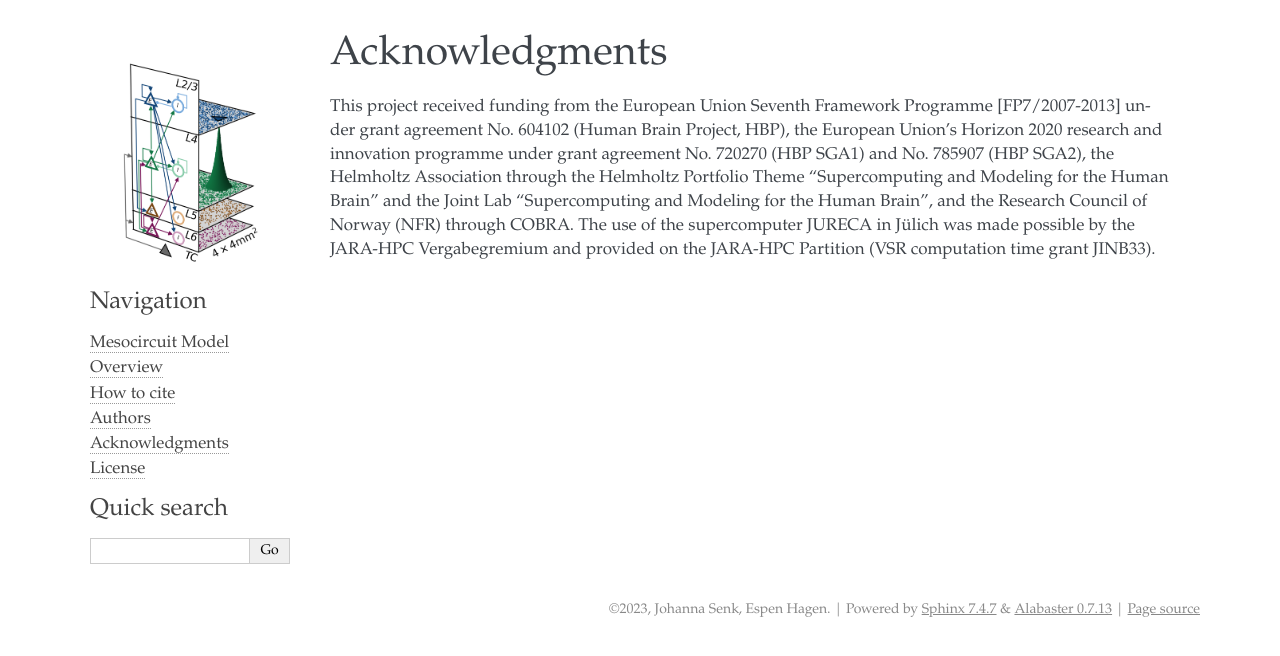
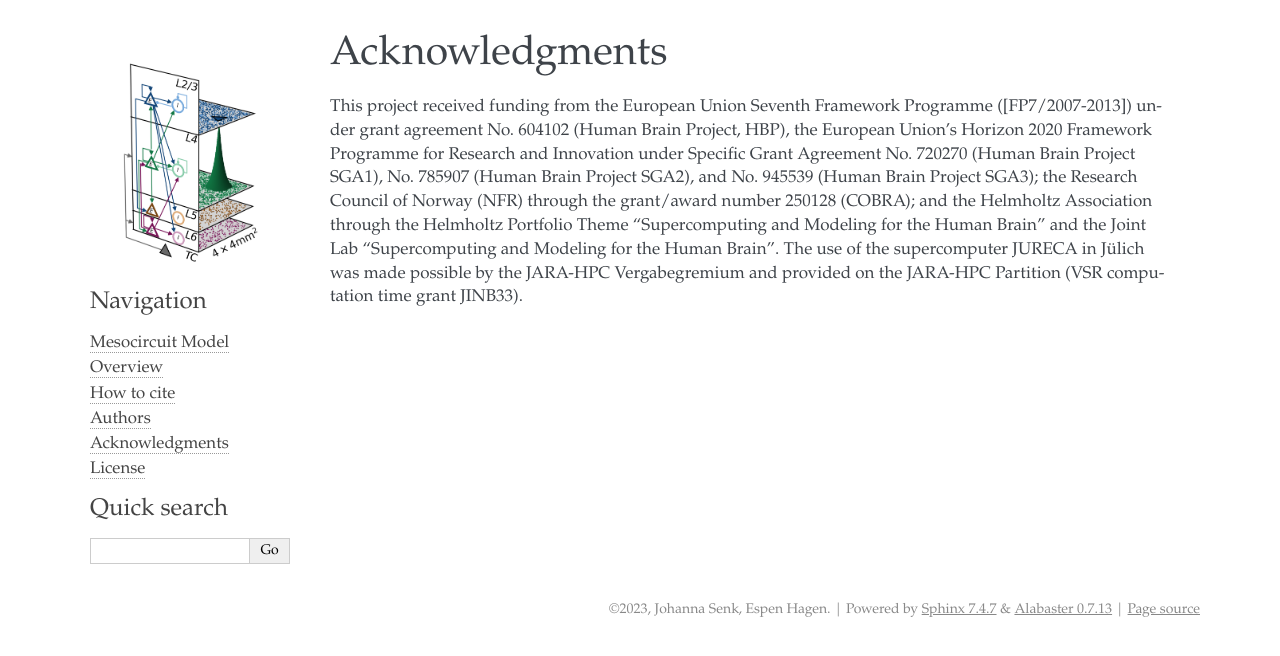
Before and after one commit to INM-6/mesocircuit-model, a Sphinx documentation site: the page built from docs/source/acknowledgments.rst, in a window 1280 px wide. Shown: the top 656 px of the page. Built offline with Sphinx 7.4.7, drawn with Linux system fonts in a browser that asks for light colours; formulas are drawn with MathJax 3; pages that are not in the unit, such as notebooks, are missing from menus.

Commit message:
Update acknowledgements in doc

```diff
--- a/docs/source/acknowledgments.rst
+++ b/docs/source/acknowledgments.rst
@@ -4,4 +4,4 @@
 Acknowledgments
 ===============
 
-This project received funding from the European Union Seventh Framework Programme [FP7/2007-2013] under grant agreement No. 604102 (Human Brain Project, HBP), the European Union’s Horizon 2020 research and innovation programme under grant agreement No. 720270 (HBP SGA1) and No. 785907 (HBP SGA2), the Helmholtz Association through the Helmholtz Portfolio Theme “Supercomputing and Modeling for the Human Brain” and the Joint Lab “Supercomputing and Modeling for the Human Brain”, and the Research Council of Norway (NFR) through COBRA. The use of the supercomputer JURECA in Jülich was made possible by the JARA-HPC Vergabegremium and provided on the JARA-HPC Partition (VSR computation time grant JINB33).
+This project received funding from the European Union Seventh Framework Programme ([FP7/2007-2013]) under grant agreement No. 604102 (Human Brain Project, HBP), the European Union's Horizon 2020 Framework Programme for Research and Innovation under Specific Grant Agreement No. 720270 (Human Brain Project SGA1), No. 785907 (Human Brain Project SGA2), and No. 945539 (Human Brain Project SGA3); the Research Council of Norway (NFR) through the grant/award number 250128 (COBRA); and the Helmholtz Association through the Helmholtz Portfolio Theme “Supercomputing and Modeling for the Human Brain” and the Joint Lab “Supercomputing and Modeling for the Human Brain”. The use of the supercomputer JURECA in Jülich was made possible by the JARA-HPC Vergabegremium and provided on the JARA-HPC Partition (VSR computation time grant JINB33).
```
